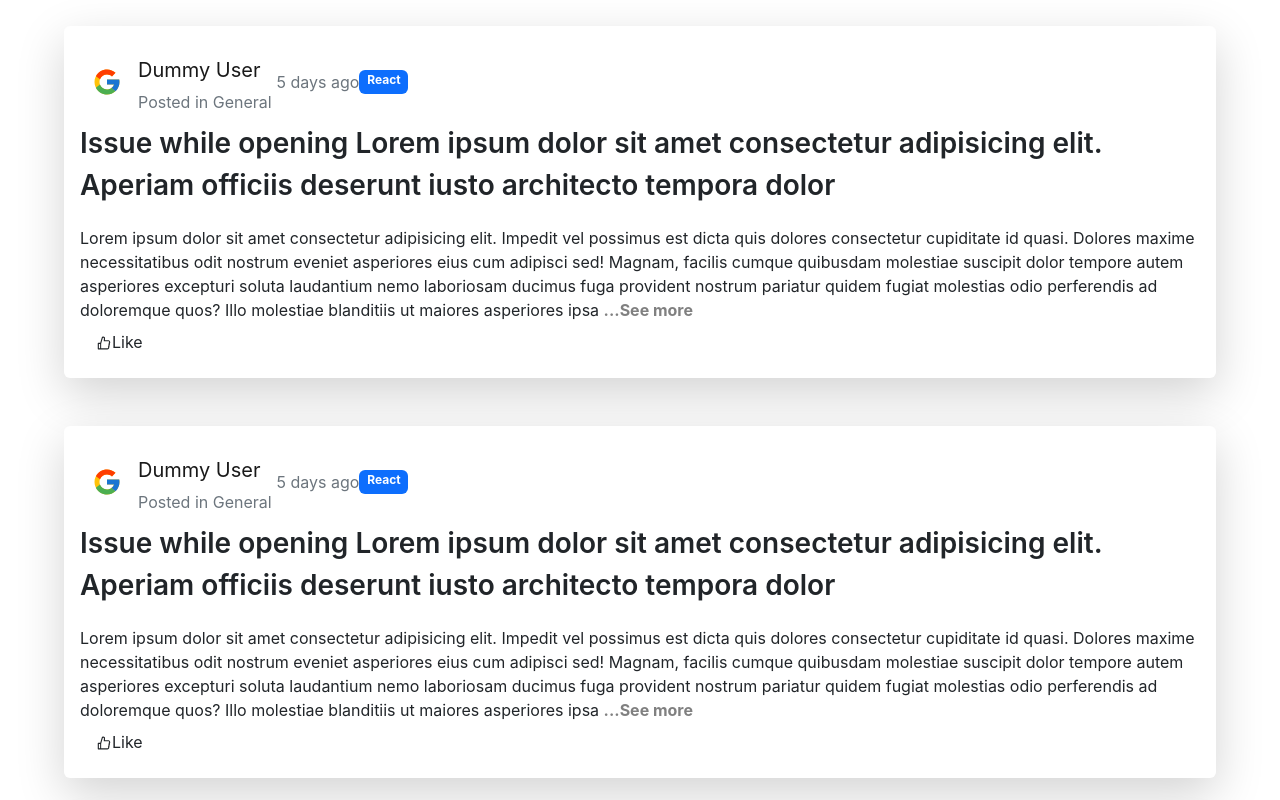
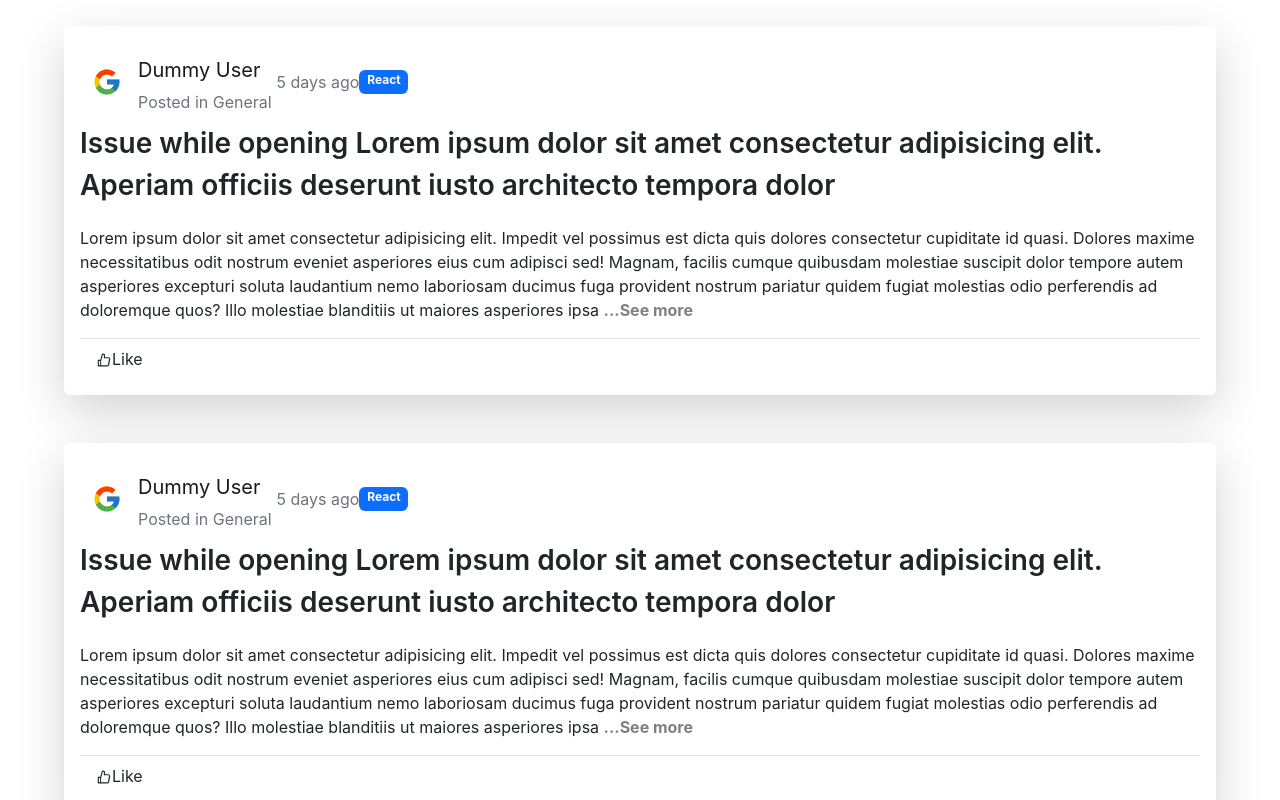
Before and after one commit to axlee484/forum-help-task, a React (Create React App) app: page / in a window 1280 px wide. Shown: the top 800 px of the page. Built offline with nearby package versions, Linux system fonts and the light colour scheme.

Commit message:
embed photo

```diff
--- a/src/components/Footer.jsx
+++ b/src/components/Footer.jsx
@@ -7,6 +7,7 @@ function Footer() {
   const [like, setLike] = useState(false);
   return (
     <div className="list-group list-group-flush">
+      <div className="list-group-item"></div>
       <div
         onClick={() => setLike(!like)}
         style={{ cursor: "pointer" }}
```
